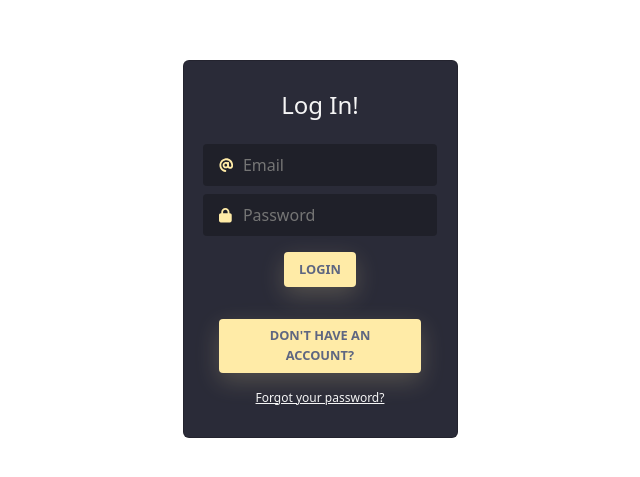
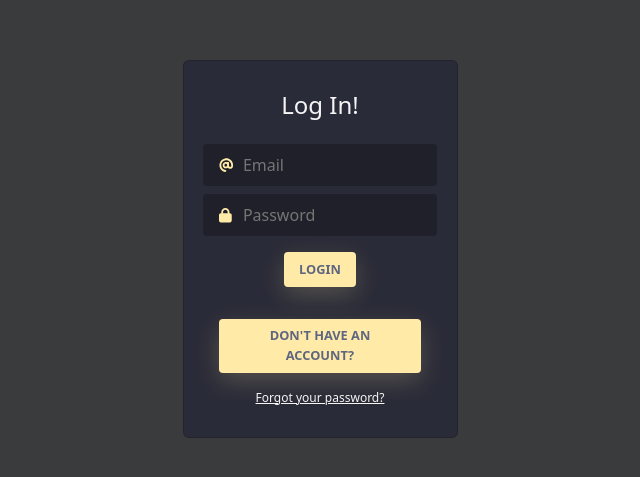
Before and after one commit to Dawie0/module3-final-project-dawid-fourie-Task-Manager-, a React (Vite) app in the folder Task_Manager/: page /login in a window 1280 px wide. Shown: the part 151-628 px from the top of the page, without its empty margins (320-960 px from the left). Built offline with nearby package versions, Linux system fonts and the light colour scheme.

Commit message:
vercel ready update 1.3

```diff
--- a/Task_Manager/src/contexts/ThemeContext.jsx
+++ b/Task_Manager/src/contexts/ThemeContext.jsx
@@ -5,6 +5,7 @@ const ThemeContext = createContext()
 
 const ThemeContextProvider = ({ children }) => {
     const [theme, setTheme] = useState('dark')
+    localStorage.setItem('theme-task-manager', 'dark')
 
     useEffect(() => {
         const localTheme = localStorage.getItem('theme-task-manager')
@@ -14,6 +15,8 @@ const ThemeContextProvider = ({ children }) => {
     useEffect(() => {
         localStorage.setItem('theme-task-manager', theme)
     }, [theme])
+
+
 
     const toggleDarkMode = () => {
         setTheme((curr) => (curr === 'light' ? 'dark' : 'light'))
```
